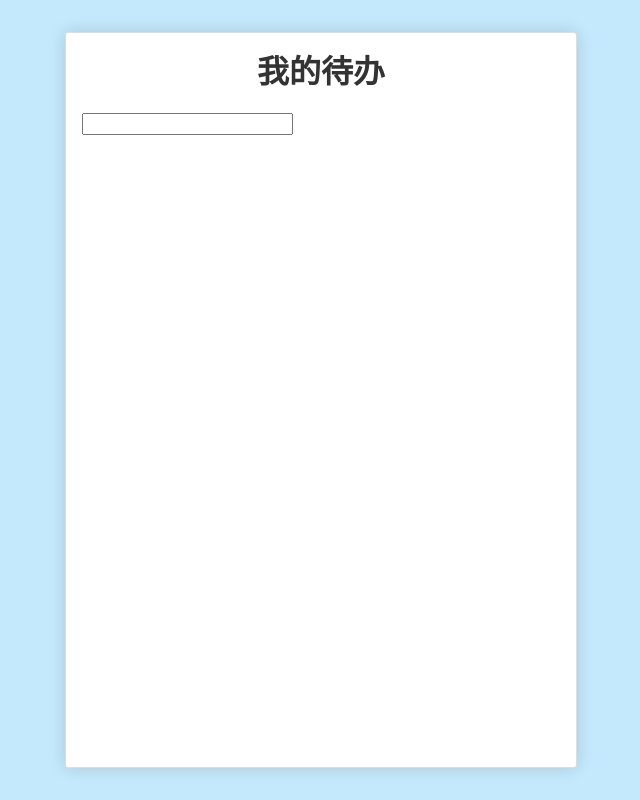
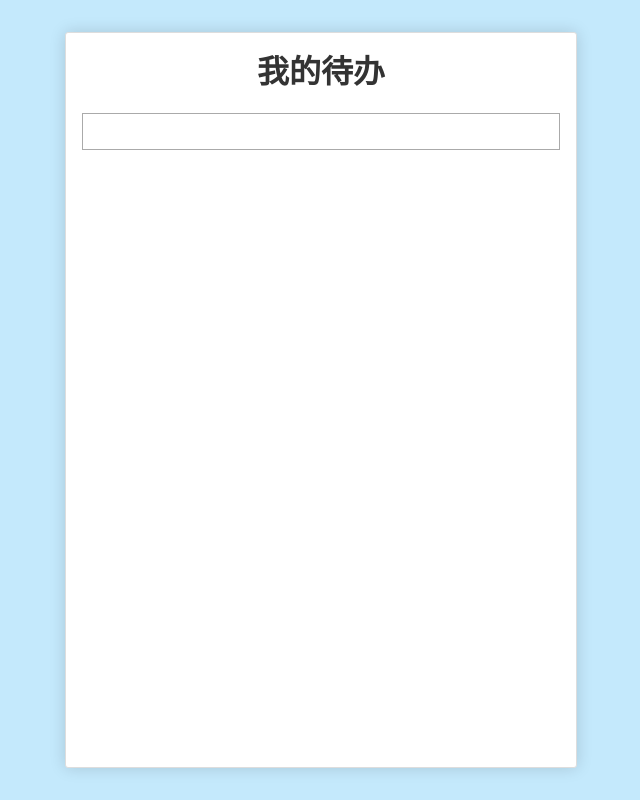
Before and after one commit to andreaxiang/react-temp, a React (Create React App) app: page / in a window 1280 px wide. Shown: the whole page, without its empty margins (319-959 px from the left). Built offline with nearby package versions, Linux system fonts and the light colour scheme.

Commit message:
更新TodoInput和TodoItem样式

```diff
--- a/src/App.css
+++ b/src/App.css
@@ -11,7 +11,7 @@
   box-shadow: 0 0 1em hsla(0,0%,0%,0.15);
 }
 .App> .todoList> li:nth-child(odd){
-  background:rgba(0,0,10,.4);
+  background:rgba(0,0,10,.2);
   color:#fff;
 }
 .App> .todoList> li:nth-child(even){
--- a/src/App.js
+++ b/src/App.js
@@ -37,7 +37,7 @@ class App extends Component {
                      onChange={this.changeTitle.bind(this)}
                      onSubmit={this.addTodo.bind(this)} />
         </div>
-        <ol>
+        <ol className="todoList">
           {todos}
         </ol>
       </div>
--- /dev/null
+++ b/src/TodoInput.css
@@ -0,0 +1,8 @@
+.TodoInput {
+  width: 100%;
+  line-height: 1.8;
+  margin-bottom: 1em;
+  font-size: 16px;
+  padding:.2em .5em;
+  border:1px solid #aaa;
+}
--- a/src/TodoInput.js
+++ b/src/TodoInput.js
@@ -1,8 +1,9 @@
 import React, { Component } from 'react';
+import './TodoInput.css';
 
 export default class TodoInput extends Component {
   render(){
-    return <input type="text" value={this.props.content}
+    return <input className="TodoInput" type="text" value={this.props.content}
                   onChange={this.changeTitle.bind(this)}
                   onKeyPress={this.submit.bind(this)} />
   }
--- /dev/null
+++ b/src/TodoItem.css
@@ -0,0 +1,17 @@
+.TodoItem {
+  padding:.5em;
+  display:flex;
+  align-items: center;
+}
+.TodoItem> .title {
+  flex-grow: 1;
+  padding: 0 .5em;
+}
+.TodoItem> .del-btn {
+  background:#fff;
+  font-size:14px;
+  color:red;
+  padding:.2em .5em;
+  border: 1px solid #ddd;
+  border-radius: 3px;
+}
--- a/src/TodoItem.js
+++ b/src/TodoItem.js
@@ -1,12 +1,14 @@
 import React, { Component } from 'react';
+import './TodoItem.css'
 
 export default class TodoItem extends Component {
   render() {
     return (
-      <div>
+      <div className="TodoItem">
         <input type="checkbox" checked={this.props.todo.status === 'completed'}
-               onChange={this.toggle.bind(this)}/> {this.props.todo.title}
-        <button onClick={this.delete.bind(this)}>删除</button>
+               onChange={this.toggle.bind(this)}/>
+        <span className="title">{this.props.todo.title}</span>
+        <button className="del-btn" onClick={this.delete.bind(this)}>删除</button>
       </div>
     )
   }
```
Also changed, not shown: 11 other files (tests, documents, lock files or other folders).
